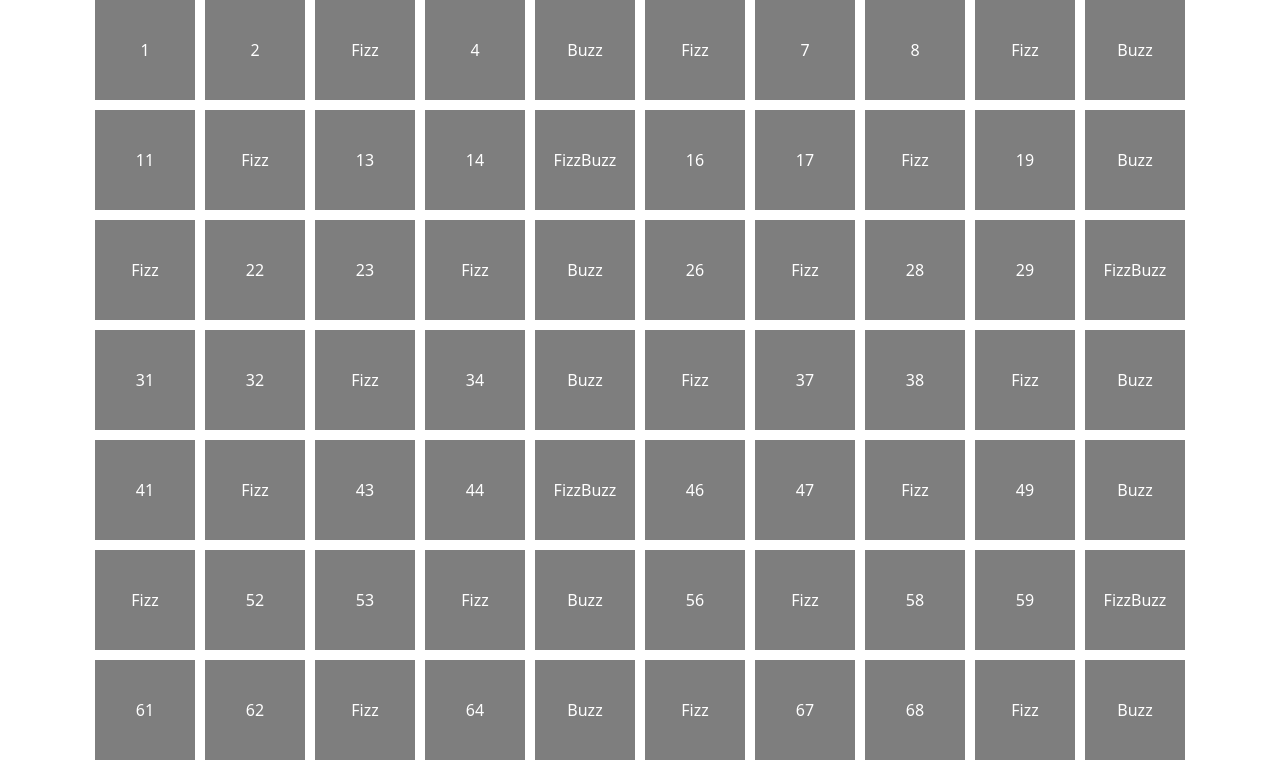
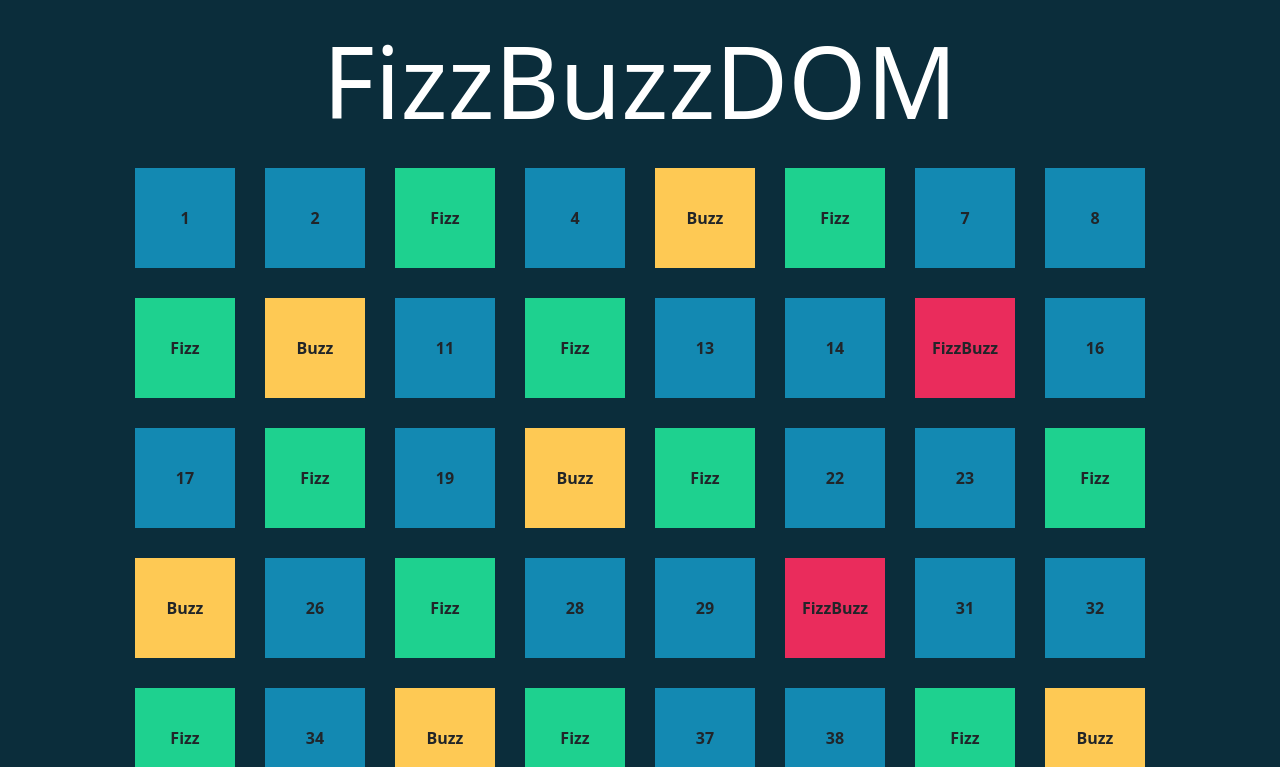
Before and after one commit to GiPisano/js-fizzbuzz, a plain HTML site: page index.html in a window 1280 px wide. Shown: the top 767 px of the page. Drawn offline with nearby package versions, Linux system fonts and the light colour scheme.

Commit message:
add box colors

```diff
--- a/css/style.css
+++ b/css/style.css
@@ -1,9 +1,20 @@
+body{
+    background-color: rgb(11, 45, 59);
+}
+
+.title{
+    color: white;
+    text-align: center;
+    font-size: 100px;
+    padding: 20px 0;
+}
+
 #box-container{
     display: flex;
     justify-content: center;
     align-items: center;
     flex-wrap: wrap;
-    gap: 10px;
+    gap: 30px;
 }
 
 .box{
@@ -12,6 +23,6 @@
     display: flex;
     justify-content: center;
     align-items: center;
-    background-color: rgba(0, 0, 0, 0.507);
-    color: white;
+    background-color: rgb(19, 137, 178);
+    font-weight: bold;
 }
--- a/index.html
+++ b/index.html
@@ -17,14 +17,13 @@
 
 <body>
     <div class="container">
+        <h1 class="title">FizzBuzzDOM</h1>
         <div id="box-container">
+
 
         </div>
 
     </div>
-
-
-
 
     <script src="https://cdn.jsdelivr.net/npm/bootstrap@5.3.2/dist/js/bootstrap.bundle.min.js"
         integrity="sha384-C6RzsynM9kWDrMNeT87bh95OGNyZPhcTNXj1NW7RuBCsyN/o0jlpcV8Qyq46cDfL" crossorigin="anonymous">
--- a/js/main.js
+++ b/js/main.js
@@ -6,13 +6,16 @@ for(i = 1; i <= 100; i++){
     boxElement.classList.add('box');
     boxContainer.append(boxElement);
 
-
    if(i % 15 == 0){
     boxElement.innerText = 'FizzBuzz';
+    boxElement.style.backgroundColor ="rgb(234,44,92)"
+
    } else if(i % 5 == 0){
     boxElement.innerText = 'Buzz';
+    boxElement.style.backgroundColor ="rgb(254,201,84)"
    } else if(i % 3 == 0){
     boxElement.innerText = 'Fizz'
+    boxElement.style.backgroundColor ="rgb(30,209,143)"
    } else{
     boxElement.innerText = i;
    }
```
Also changed, not shown: 1 other file.
